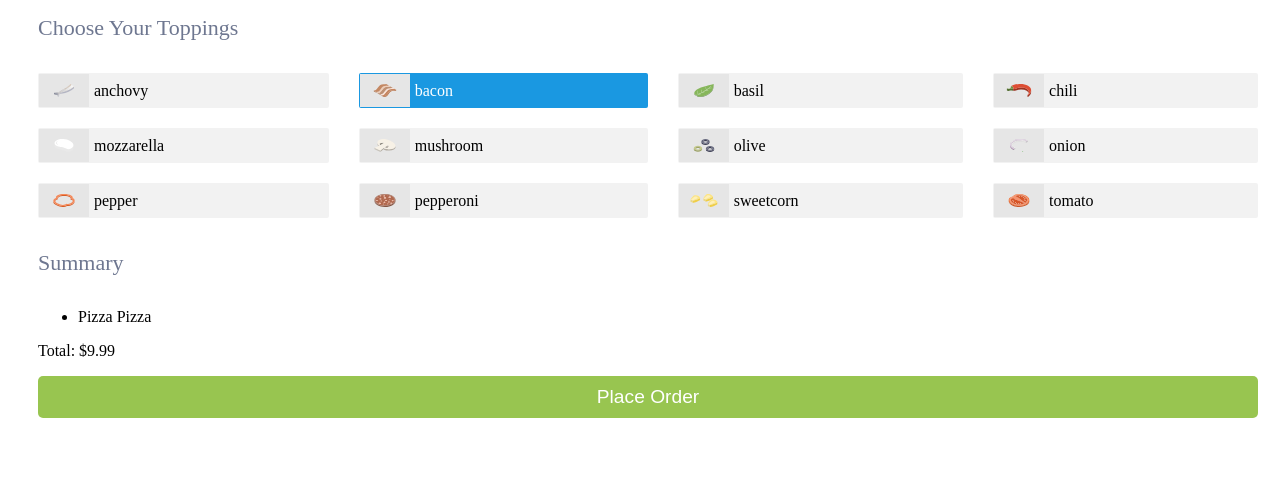
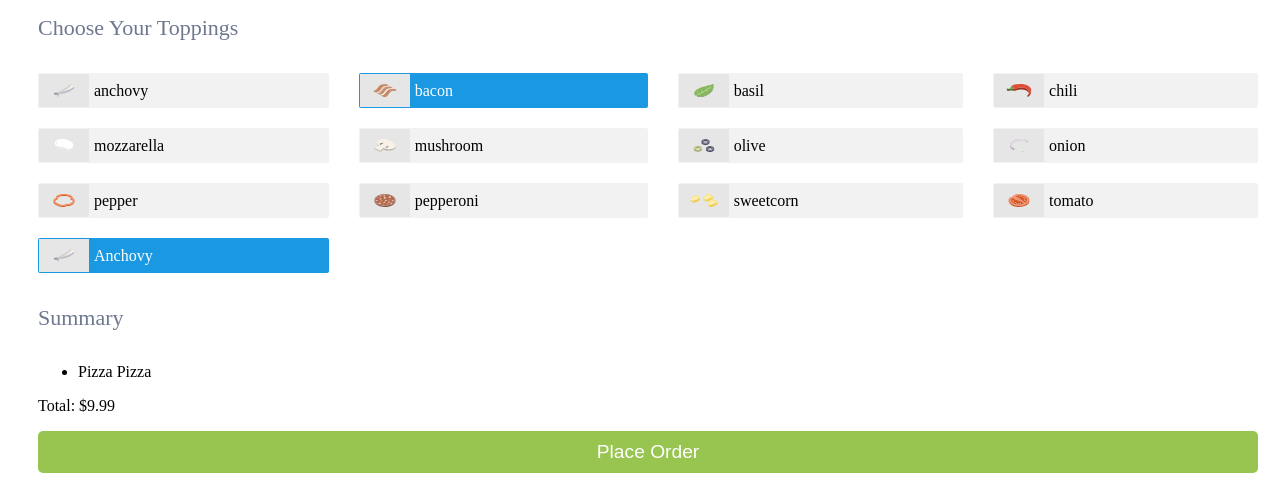
Before and after one commit to Mr-innocence/PizzaCreator, a plain HTML site: page index.html in a window 1280 px wide. Shown: the part 365-858 px from the top of the page. Before the commit the page ends 803 px from the top, so only its background shows below. Drawn offline with Linux system fonts and the light colour scheme.

Commit message:
imperative programming: button click

```diff
--- a/index.html
+++ b/index.html
@@ -127,6 +127,7 @@
                 <button class="submitOrder">Place Order</button>
             </div>
         </div>
+        <script src="main.js"></script>
 
     </body>
 </html>
--- /dev/null
+++ b/main.js
@@ -0,0 +1,35 @@
+
+let toppingSelected = true;
+const toppingsDiv = document.querySelector('.toppings__container');
+const anchovyToppingDiv = renderToppingButton(toppingSelected);
+toppingsDiv.append(anchovyToppingDiv);
+
+
+function setToppingSelectedState(){
+    toppingSelected = !toppingSelected;
+    const toppingsDiv = document.querySelector('.toppings__container');
+    const anchovyToppingDiv = renderToppingButton(toppingSelected);
+    toppingsDiv.append(anchovyToppingDiv);
+}
+
+function renderToppingButton(toppingSelected = false){
+    const nameSpan = document.createElement('span');
+    nameSpan.innerHTML = "Anchovy";
+    const toppingImg = document.createElement('img');
+    toppingImg.src = 'src/assets/toppings/anchovy.svg';
+    toppingImg.alt = 'Anchovy';
+
+    const toppingDiv = document.createElement('div');
+    toppingDiv.classList.add('topping');
+
+    toppingDiv.append(toppingImg, nameSpan);
+
+    if(toppingSelected)
+    {
+        toppingDiv.classList.add('topping--active');
+    }
+
+    toppingDiv.onclick = setToppingSelectedState;
+
+    return toppingDiv;
+}
```
